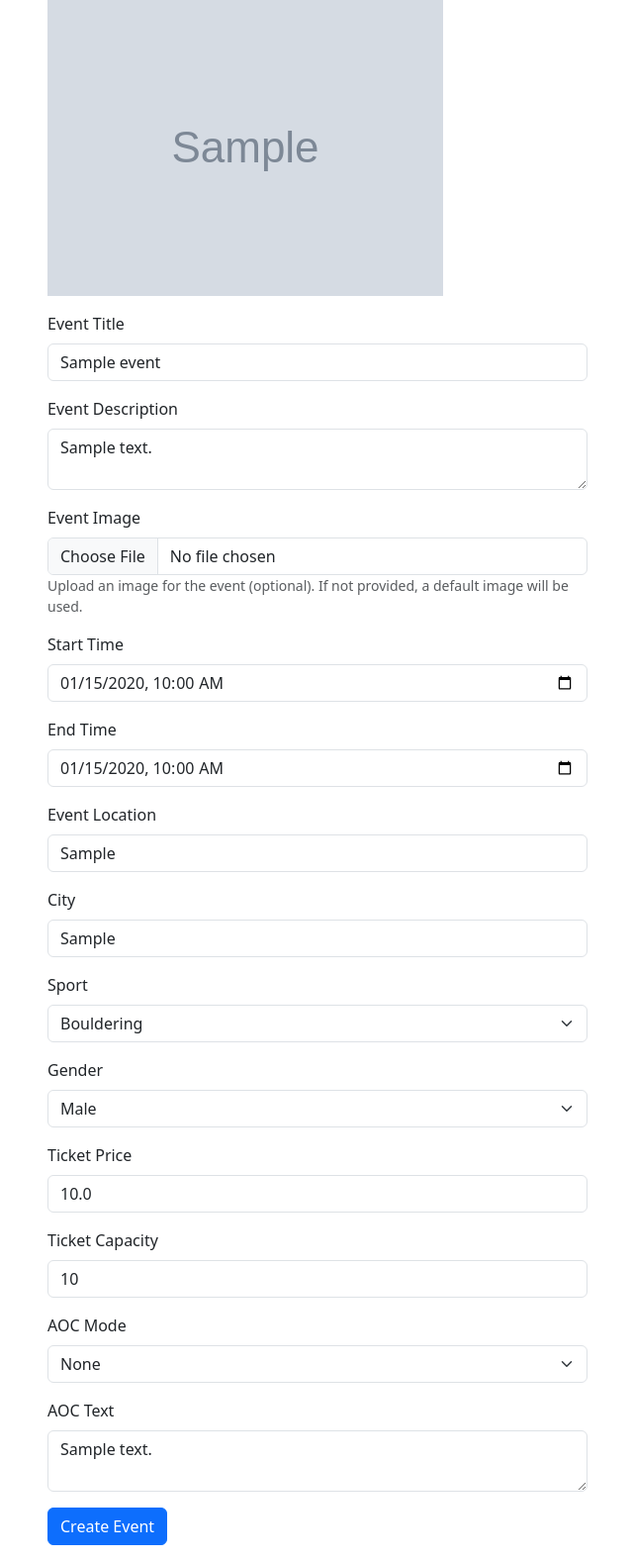
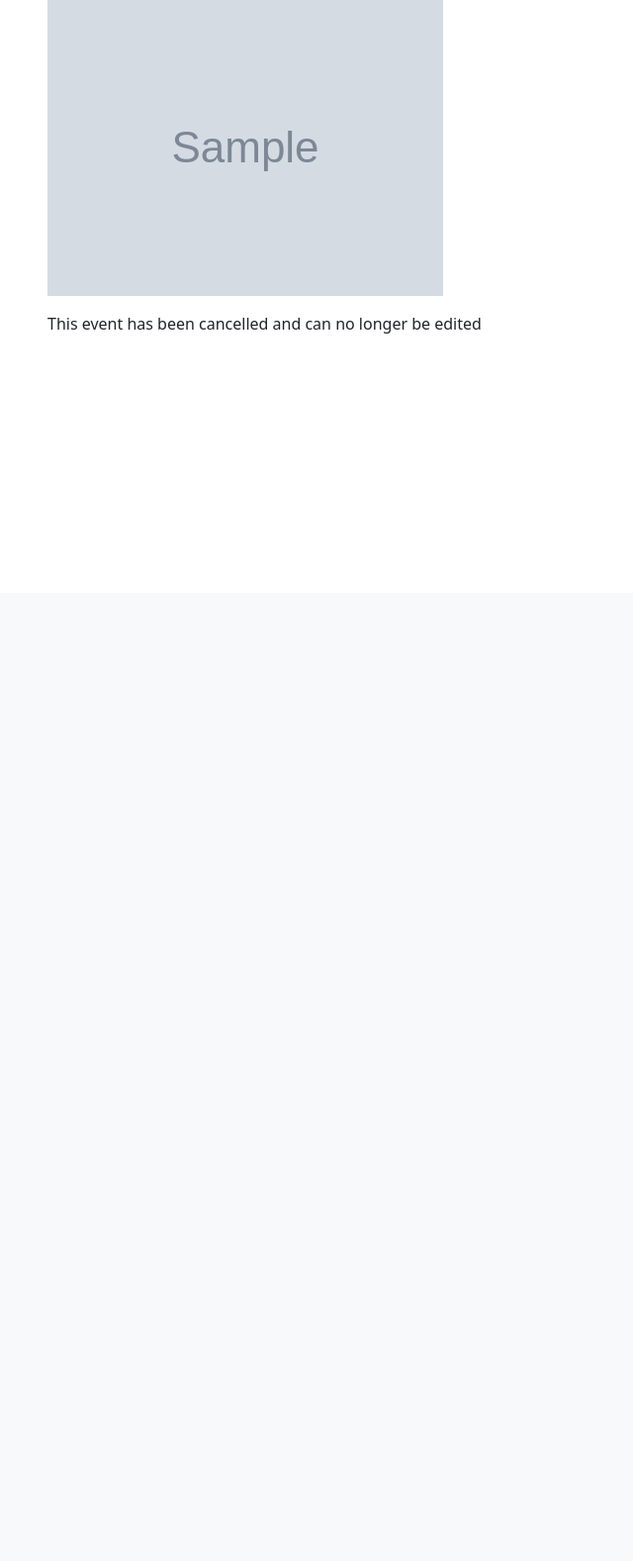
Before and after one commit to JoshK28/a2_group27, a Flask app: page /events/1/update in a window 1280 px wide. Shown: the part 201-1778 px from the top of the page at 99% size, without its empty margins (319-959 px from the left). After the commit the page ends 538 px from the top, so only its background shows below. Run offline with Flask 3, Linux system fonts and the light colour scheme; a user stored in the database is signed in; tables that the repository leaves empty hold one stand-in row (values such as "Sample post"); grey boxes marked "Sample" are stand-in pictures; some libraries are stand-ins or nearby versions.

Commit message:
Bug fixes to cancel errors

```diff
--- a/AUSSportsTix/events.py
+++ b/AUSSportsTix/events.py
@@ -63,6 +63,7 @@ def update(id):
 
     form = EventForm(obj=event)
 
+    form.submit.label.text = "Update Event"
     form.image.data = request.files.get('image')  # Get the uploaded file from the request
     booked = event.ticket_capacity - event.tickets_remaining
     if form.validate_on_submit():
@@ -87,7 +88,7 @@ def update(id):
                 db.session.commit()
                 flash('Event updated successfully!', 'success')
                 return redirect(url_for('event.update', id=event.id))  # Redirect to the same page or another page as needed
-    return render_template('events/create.html', form=form, event=event)
+    return render_template('events/create.html', form=form, event=event, cancel_form=CancelEventForm())
 
 
 @event_bp.route('/<int:id>/cancel', methods=['POST'])
--- a/AUSSportsTix/templates/events/create.html
+++ b/AUSSportsTix/templates/events/create.html
@@ -10,7 +10,11 @@
                     Tickets booked: {{ event.ticket_capacity - event.tickets_remaining }}</p>
                     <img src="{{ url_for('static', filename=event.image) }}" alt="Event Image" class="img-fluid mb-3">
                 {% endif %}
-                {{ render_form(form) }}
+                {% if event and event.status == 'Cancelled' %}
+                    <p>This event has been cancelled and can no longer be edited</p>
+                {% else %}
+                    {{render_form(form)}}
+                {% endif %}
                 {% if event and event.status != 'Cancelled' %}
                     <p>Cancelling stops all new bookings.</p>
                     {{ render_form(cancel_form, action =url_for('event.cancel', id=event.id), button_map={'cancel': 'btn btn-danger'}) }}
```
Also changed, not shown: AUSSportsTix/static/image/ee037f9414494f13a79a13fb1627b835_Screenshot_2026-10-15_104430.png (added).
